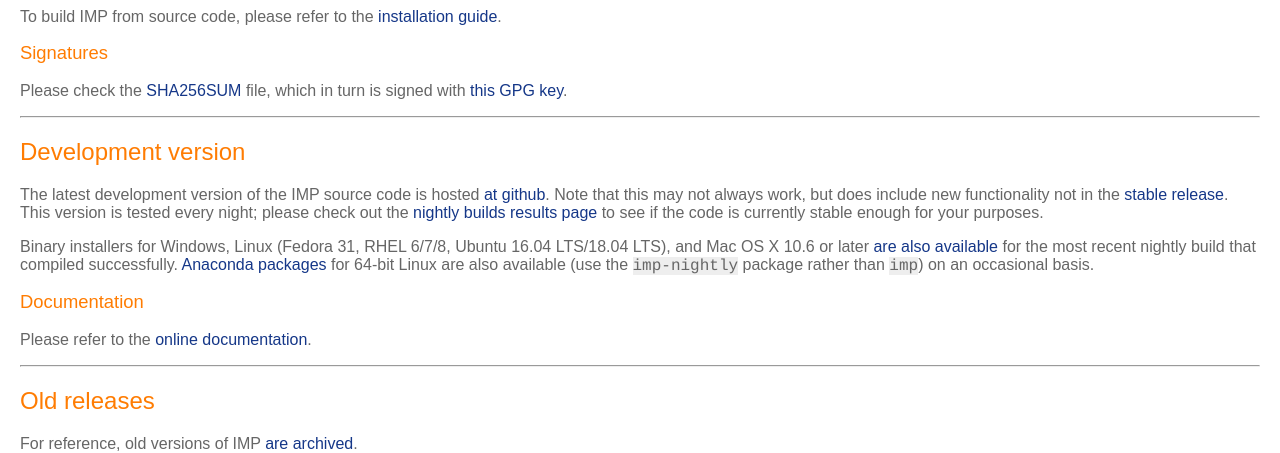
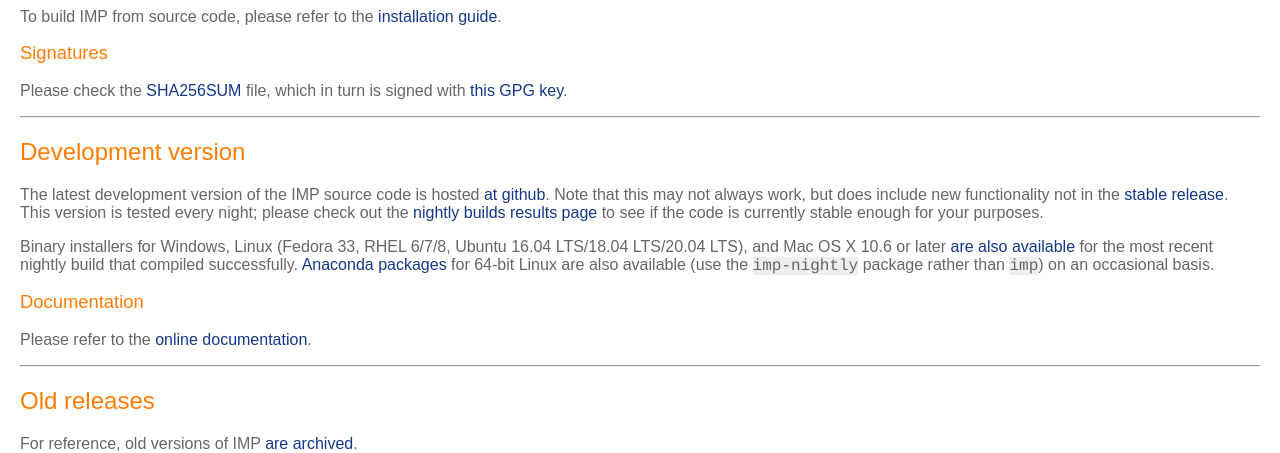
Before and after one commit to salilab/imp_website, a PHP site: page /download.php?FILENAME=1 in a window 1280 px wide. Shown: the part 582-1035 px from the top of the page. Run offline with PHP 8.4, Linux system fonts and the light colour scheme; data that the repository does not hold is empty; some libraries are stand-ins or nearby versions.

Commit message:
Update for latest Fedora/Ubuntu build hosts

```diff
--- a/download.php
+++ b/download.php
@@ -62,8 +62,8 @@ version is tested every night; please check out the
 <a href="nightly/results/">nightly builds results
 page</a> to see if the code is currently stable enough for your purposes.</p>
 
-<p>Binary installers for Windows, Linux (Fedora 31, RHEL 6/7/8,
-Ubuntu 16.04 LTS/18.04 LTS), and Mac OS X 10.6 or later
+<p>Binary installers for Windows, Linux (Fedora 33, RHEL 6/7/8,
+Ubuntu 16.04 LTS/18.04 LTS/20.04 LTS), and Mac OS X 10.6 or later
 <a href="nightly/download/">are also available</a>
 for the most recent nightly build that compiled successfully.
 <a href="download-anaconda.html">Anaconda packages</a> for 64-bit Linux are
```
